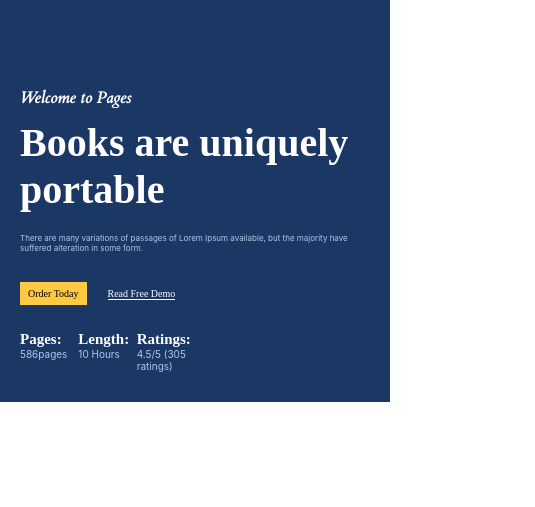
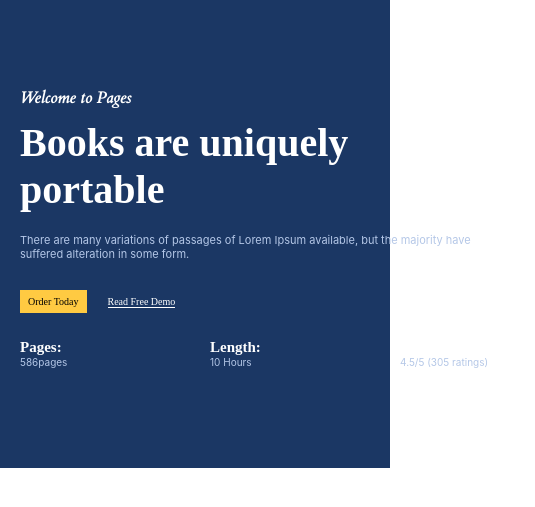
Before and after one commit to grfatima/website, a plain HTML site: page index.html in a window 390 px wide. Shown: the part 73-580 px from the top of the page, 535 px wide, since content can reach past the window. Drawn offline with Linux system fonts and the light colour scheme; a web font is replaced by a local one.

Commit message:
responsive

```diff
--- a/css/responsive.css
+++ b/css/responsive.css
@@ -39,7 +39,7 @@
     padding-top: 130px;
 
     h2 {
-      width: 50vh;
+      width: 55vh;
       font-size: 40px;
     }
 
@@ -69,6 +69,14 @@
       font-family: inter;
       color: #b4c7e7;
     }
+  }
+
+  .img {
+    width: 40%;
+  }
+
+  .img img {
+    width: 45vh;
   }
 }
 
@@ -128,4 +136,23 @@
   .img {
     display: none;
   }
+
+  .title {
+    p {
+      font-size: 11px;
+      width: 55vh;
+    }
+
+    h2 {
+      width: 55vh;
+    }
+  }
+
+  .sectionEnd {
+    gap: 55px;
+
+    p {
+      width: 16vh;
+    }
+  }
 }
--- a/css/style.css
+++ b/css/style.css
@@ -171,8 +171,8 @@ nav {
 
   p {
     font-size: 12px;
+    color: #b4c7e7;
     font-family: inter;
-    color: #b4c7e7;
-    padding-bottom: 30px;
+    padding-bottom: 100px;
   }
 }
```
